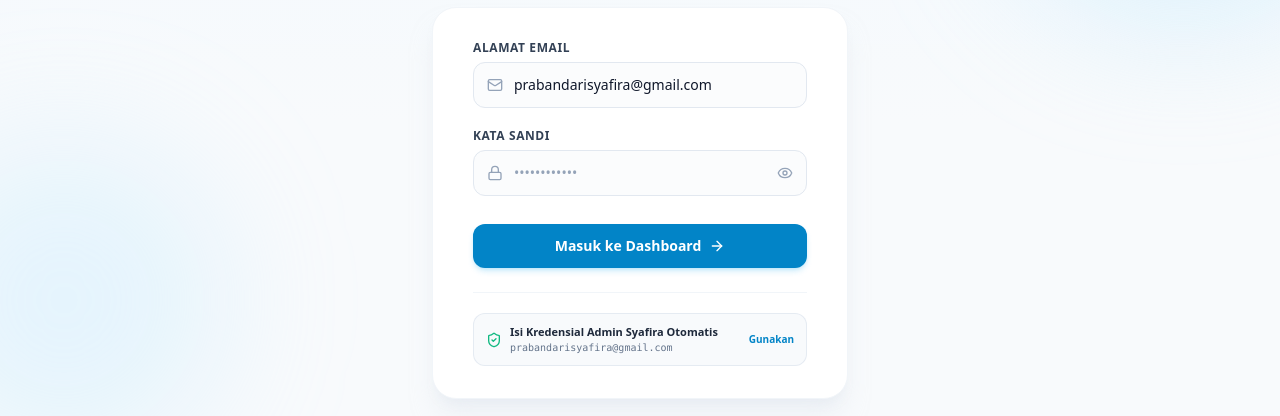
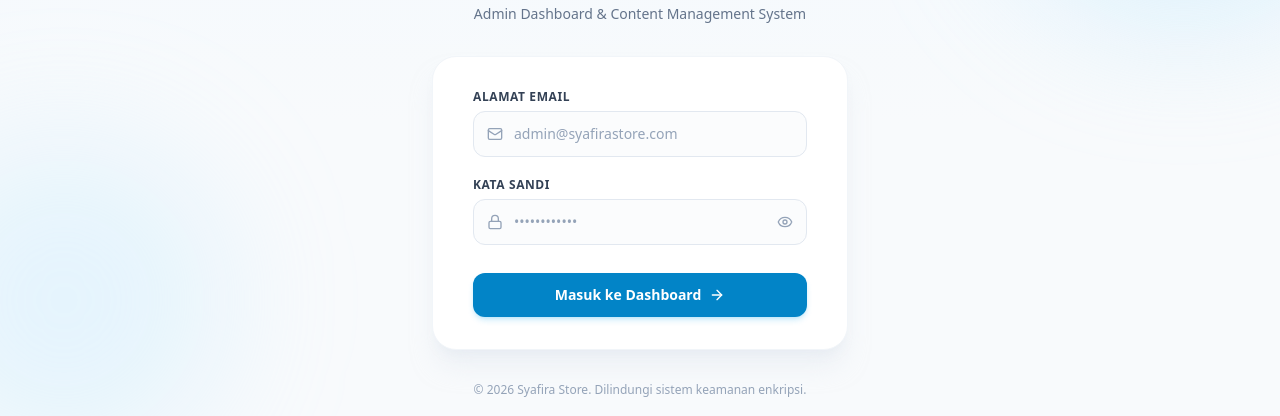
Before and after one commit to daryassatya/single-ecommerce-be, a React (Vite) app: page / in a window 1280 px wide. Shown: the part 260-676 px from the top of the page. Built offline with nearby package versions, Linux system fonts and the light colour scheme; no server answers.

Commit message:
refactor(auth): remove autofill credentials and quick fill button from login page

```diff
--- a/src/components/auth/LoginPage.tsx
+++ b/src/components/auth/LoginPage.tsx
@@ -1,10 +1,10 @@
 import React, { useState } from 'react';
 import { useAuth } from '@/context/AuthContext';
 import { useToast } from '@/components/ui/Toast';
-import { Sparkles, Lock, Mail, Eye, EyeOff, Loader2, ShieldCheck, ArrowRight } from 'lucide-react';
+import { Sparkles, Lock, Mail, Eye, EyeOff, Loader2, ArrowRight } from 'lucide-react';
 
 export function LoginPage() {
-  const [email, setEmail] = useState('prabandarisyafira@gmail.com');
+  const [email, setEmail] = useState('');
   const [password, setPassword] = useState('');
   const [showPassword, setShowPassword] = useState(false);
   const [loading, setLoading] = useState(false);
@@ -44,12 +44,6 @@ export function LoginPage() {
     } finally {
       setLoading(false);
     }
-  };
-
-  const handleFillCredentials = () => {
-    setEmail('prabandarisyafira@gmail.com');
-    setPassword('@syafira123');
-    setErrorMessage('');
   };
 
   return (
@@ -161,30 +155,6 @@ export function LoginPage() {
               </button>
             </div>
           </form>
-
-          {/* Quick fill helper chip */}
-          <div className="mt-6 pt-5 border-t border-slate-100">
-            <button
-              type="button"
-              onClick={handleFillCredentials}
-              className="w-full py-2.5 px-3 rounded-xl bg-slate-50 hover:bg-slate-100 border border-slate-200/80 text-left transition-colors flex items-center justify-between group"
-            >
-              <div className="flex items-center gap-2">
-                <ShieldCheck className="h-4 w-4 text-emerald-500 shrink-0" />
-                <div>
-                  <p className="text-[11px] font-semibold text-slate-800">
-                    Isi Kredensial Admin Syafira Otomatis
-                  </p>
-                  <p className="text-[10px] text-slate-500 font-mono truncate">
-                    prabandarisyafira@gmail.com
-                  </p>
-                </div>
-              </div>
-              <span className="text-[10px] font-bold text-brand-600 group-hover:underline">
-                Gunakan
-              </span>
-            </button>
-          </div>
         </div>
 
         {/* Footer */}
```
